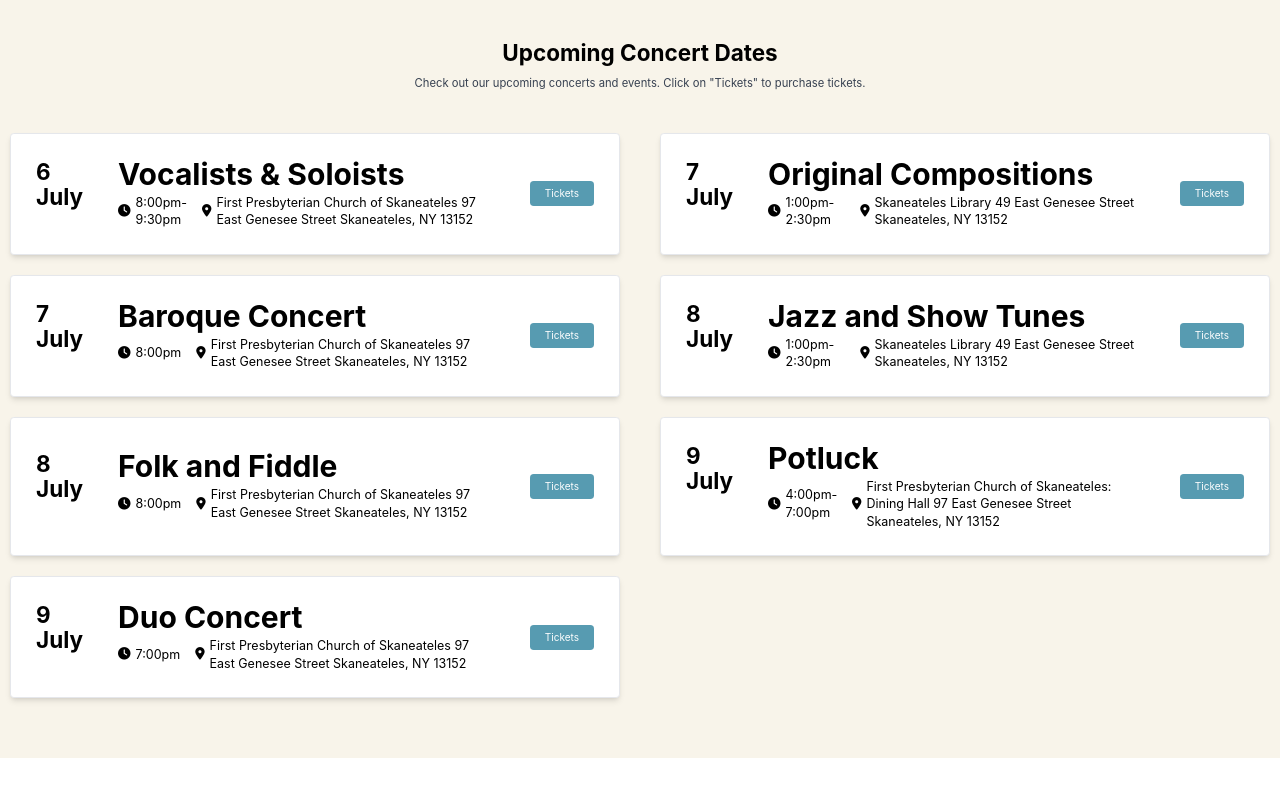
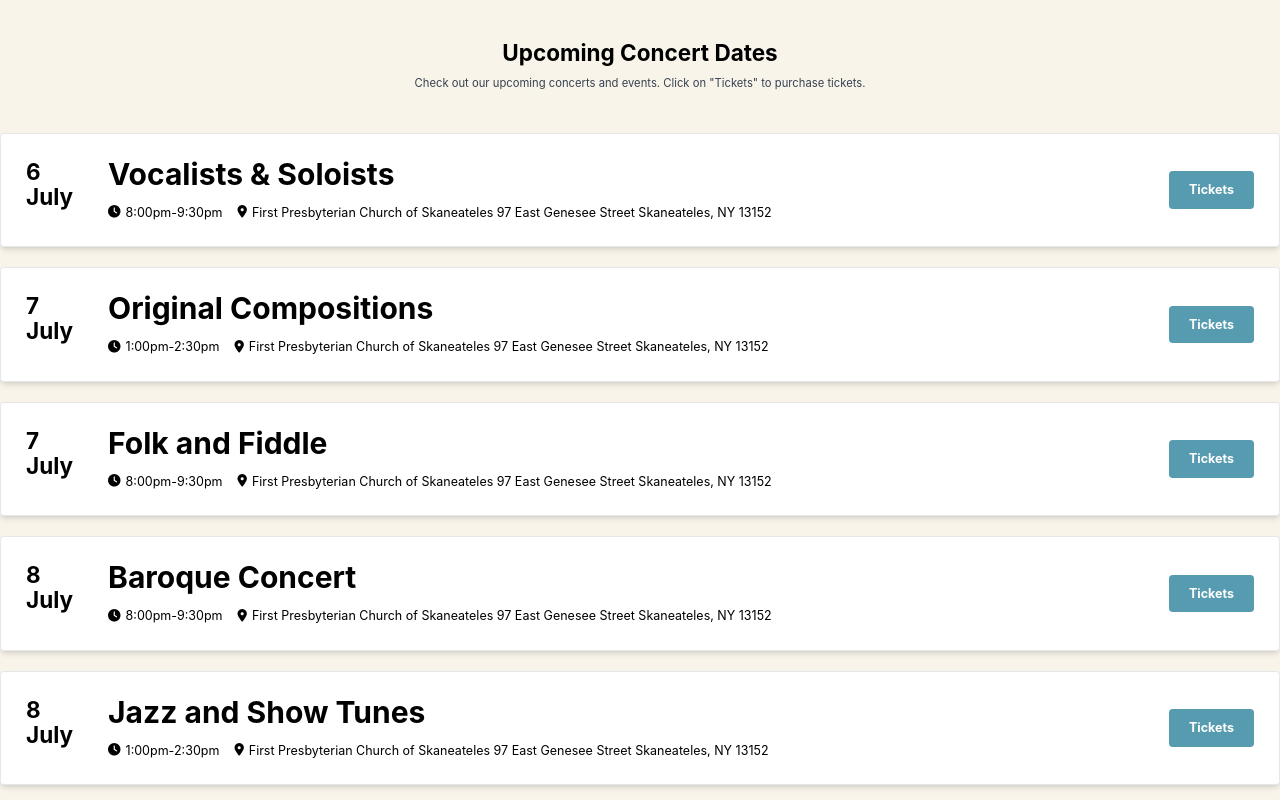
Before and after one commit to sungminlee417/Collin-Luke-Joe-Festival, a React (Create React App) app: page / in a window 1280 px wide. Shown: the part 1500-2300 px from the top of the page. Built offline with nearby package versions, Linux system fonts and the light colour scheme.

Commit message:
changed dates

```diff
--- a/src/components/ConcertDates.tsx
+++ b/src/components/ConcertDates.tsx
@@ -17,9 +17,7 @@ const ConcertDates = () => {
             purchase tickets.
           </p>
         </div>
-        <ul className="mt-16 grid grid-cols-1 md:grid-cols-2 gap-8">
-          {renderEvents()}
-        </ul>
+        <ul className="mt-16 flex flex-col gap-8">{renderEvents()}</ul>
       </div>
     </section>
   );
--- a/src/components/Footer.tsx
+++ b/src/components/Footer.tsx
@@ -5,7 +5,7 @@ const Footer = () => {
     <footer className="bg-gray-800 text-white">
       <div className="container mx-auto py-10 px-4 flex items-center justify-between">
         <a
-          className="flex items-center o"
+          className="flex items-center"
           href="https://instagram.com/offthedockchamber?igshid=NTc4MTIwNjQ2YQ=="
           target="_blank"
           rel="noopener noreferrer"
--- a/src/components/IndividualArtistModal.tsx
+++ b/src/components/IndividualArtistModal.tsx
@@ -14,6 +14,7 @@ const IndividualArtistModal = ({ artist, onClose }: IndividualArtistProps) => {
       <IndividualConcertDate key={event.title} event={event} />
     ));
   };
+
   return (
     <>
       <motion.section
@@ -49,7 +50,7 @@ const IndividualArtistModal = ({ artist, onClose }: IndividualArtistProps) => {
             <div className="flex flex-col gap-4 text-2xl">
               {artist.biography}
             </div>
-            {renderEvents() && (
+            {renderEvents().length > 0 && (
               <div className="flex flex-col gap-4">
                 <h3 className="text-3xl font-bold">Featured In:</h3>
                 <ul className="flex flex-col gap-4 p-4">{renderEvents()}</ul>
--- a/src/components/IndividualConcertDate.tsx
+++ b/src/components/IndividualConcertDate.tsx
@@ -1,6 +1,3 @@
-import React from "react";
-import { motion } from "framer-motion";
-
 interface IndividualConcertDateProps {
   event: {
     title: string;
@@ -16,20 +13,16 @@ interface IndividualConcertDateProps {
 
 const IndividualConcertDate = ({ event }: IndividualConcertDateProps) => {
   return (
-    <motion.li
+    <li
       key={event.title}
-      className="bg-white p-6 md:p-10 rounded-md shadow-md transition border border-gray-200 flex flex-col lg:flex-row justify-between md:gap-14 lg:items-center items-start mx-4"
-      initial={{ opacity: 0 }}
-      animate={{ opacity: 1 }}
-      transition={{ duration: 0.1, ease: "easeOut" }}
-      whileHover={{ boxShadow: "0 0 10px rgba(0, 0, 0, 0.1)", scale: 1.02 }}
+      className="bg-white p-6 md:p-10 rounded-md shadow-md transition border border-gray-200 flex flex-col lg:flex-row justify-between md:gap-14 lg:items-center items-start hover:shadow-lg md:mx-0 mx-4"
     >
       <div className="flex flex-col lg:flex-row gap-6 md:gap-14">
         <div className="flex-shrink-0">
           <div className="text-4xl font-bold">{event.date.day}</div>
           <div className="text-4xl font-bold">{event.date.month}</div>
         </div>
-        <div className="flex flex-col gap-2">
+        <div className="flex flex-col gap-6">
           <div className="text-2xl md:text-5xl font-bold">{event.title}</div>
           <div className="flex items-center gap-4 md:gap-6 text-lg md:text-xl">
             <div className="flex items-center gap-2">
@@ -48,12 +41,12 @@ const IndividualConcertDate = ({ event }: IndividualConcertDateProps) => {
           href={event.url}
           target="_blank"
           rel="noopener noreferrer"
-          className="flex justify-center items-center w px-6 py-2 rounded-md bg-[#579BB1] text-white hover:bg-[#4e8b9f] transition"
+          className="flex justify-center items-center w px-8 py-4 rounded-md bg-[#579BB1] text-white text-xl font-bold hover:bg-[#4e8b9f] transition"
         >
           Tickets
         </a>
       </div>
-    </motion.li>
+    </li>
   );
 };
 
--- a/src/data/artistsData.tsx
+++ b/src/data/artistsData.tsx
@@ -15,6 +15,7 @@ import muse5 from "../images/muse5.jpg";
 import muse6 from "../images/muse6.jpg";
 import joeHagen from "../images/joehagen.jpeg";
 import inNomineImage from "../images/innomine.jpeg";
+import samSmithImage1 from "../images/samsmith1.jpeg";
 import { ArtistInterface } from "../models/interfaces";
 
 export const artistsData: ArtistInterface = {
@@ -320,4 +321,25 @@ export const artistsData: ArtistInterface = {
     ),
     images: [joeHagen],
   },
+  8: {
+    id: 8,
+    name: "Sam Smith",
+    biography: (
+      <div>
+        Samuel Smith is a composer, arranger, and a very sought after bassist
+        based in Boston, MA. He has gained such an insight on the bass that the
+        AuburnPub said that "watching Smith play, the line between bassist and
+        bass blurs." The young bassist looks to always improve himself as an
+        individual musician, as well as with the music that is brought to him by
+        other artists. Smith constantly plays local in the Greater Boston area,
+        and has brought his expertise around the world from the USA to China,
+        playing as a sideman and bandleader for many musical projects. The
+        bassist has played at esteemed venues such as Dizzy's Club, Wally's Cafe
+        Jazz Club, and Smalls Jazz Club and has played and/or recorded with the
+        likes of Cassandra Wilson, Ron Blake, Stefon Harris, Joe Magnarelli,
+        Jesus Molina, Aaron Parks, Jazzmeia Horn, and Terri Lyne Carrington.
+      </div>
+    ),
+    images: [samSmithImage1],
+  },
 };
--- a/src/data/eventsData.tsx
+++ b/src/data/eventsData.tsx
@@ -23,7 +23,7 @@ export const eventsData = [
     },
     time: "1:00pm-2:30pm",
     location:
-      "Skaneateles Library 49 East Genesee Street Skaneateles, NY 13152",
+      "First Presbyterian Church of Skaneateles 97 East Genesee Street Skaneateles, NY 13152",
     url: "https://www.eventbrite.com/e/619826988207",
     artists: {
       1: artistsData[1],
@@ -32,12 +32,26 @@ export const eventsData = [
     },
   },
   {
-    title: "Baroque Concert",
+    title: "Folk and Fiddle",
     date: {
       day: 7,
       month: "July",
     },
-    time: "8:00pm",
+    time: "8:00pm-9:30pm",
+    location:
+      "First Presbyterian Church of Skaneateles 97 East Genesee Street Skaneateles, NY 13152",
+    url: "https://www.eventbrite.com/e/619832053357",
+    artists: {
+      2: artistsData[2],
+    },
+  },
+  {
+    title: "Baroque Concert",
+    date: {
+      day: 8,
+      month: "July",
+    },
+    time: "8:00pm-9:30pm",
     location:
       "First Presbyterian Church of Skaneateles 97 East Genesee Street Skaneateles, NY 13152",
     url: "https://www.eventbrite.com/e/619829405437",
@@ -53,22 +67,8 @@ export const eventsData = [
     },
     time: "1:00pm-2:30pm",
     location:
-      "Skaneateles Library 49 East Genesee Street Skaneateles, NY 13152",
+      "First Presbyterian Church of Skaneateles 97 East Genesee Street Skaneateles, NY 13152",
     url: "https://www.eventbrite.com/e/619830759487",
-  },
-  {
-    title: "Folk and Fiddle",
-    date: {
-      day: 8,
-      month: "July",
-    },
-    time: "8:00pm",
-    location:
-      "First Presbyterian Church of Skaneateles 97 East Genesee Street Skaneateles, NY 13152",
-    url: "https://www.eventbrite.com/e/619832053357",
-    artists: {
-      2: artistsData[2],
-    },
   },
   {
     title: "Potluck",
@@ -87,7 +87,7 @@ export const eventsData = [
       day: 9,
       month: "July",
     },
-    time: "7:00pm",
+    time: "7:00pm-8:30pm",
     location:
       "First Presbyterian Church of Skaneateles 97 East Genesee Street Skaneateles, NY 13152",
     url: "https://www.eventbrite.com/e/619833688247",
```
Also changed, not shown: src/images/samsmith1.jpeg (added), src/images/samsmith2.jpeg (added).
